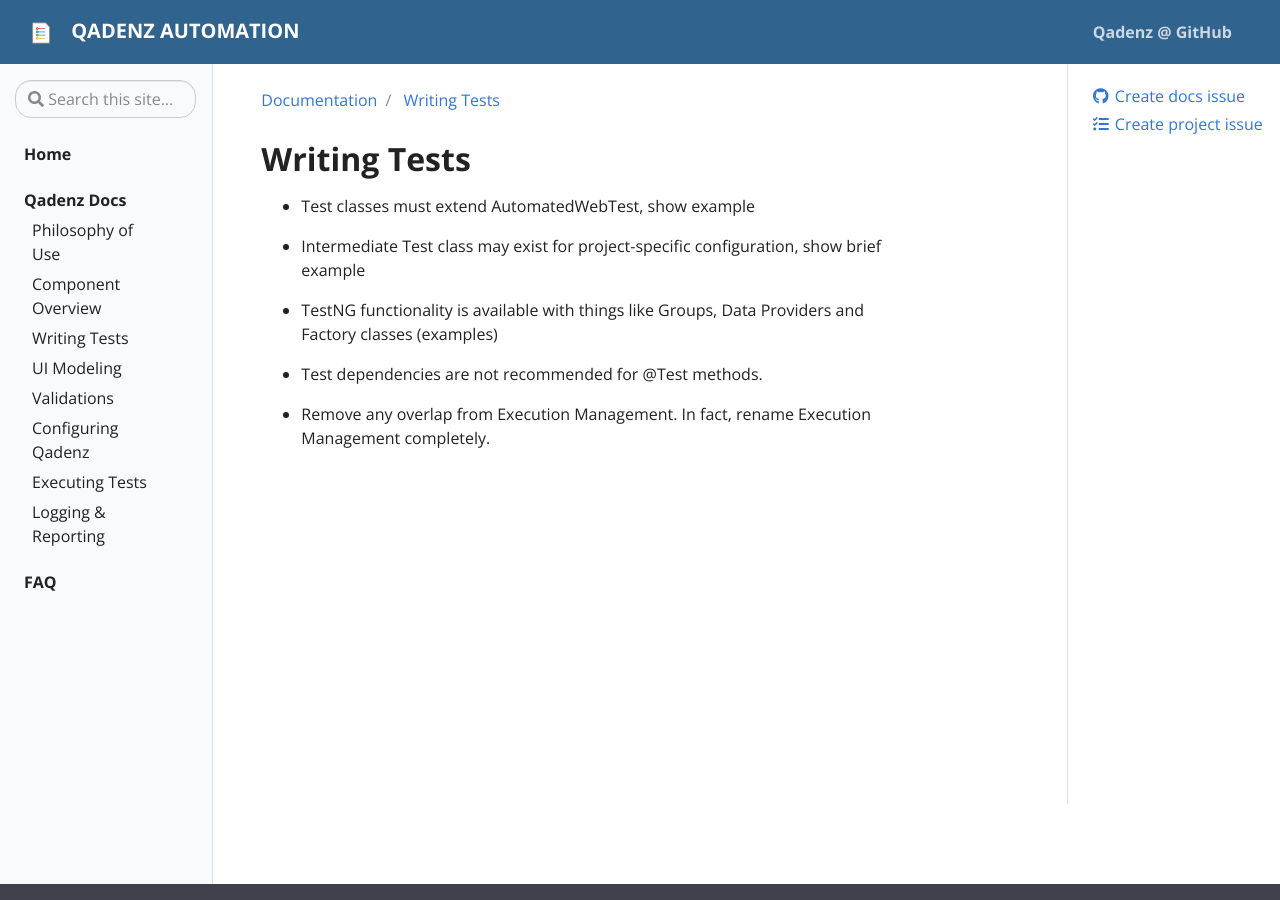
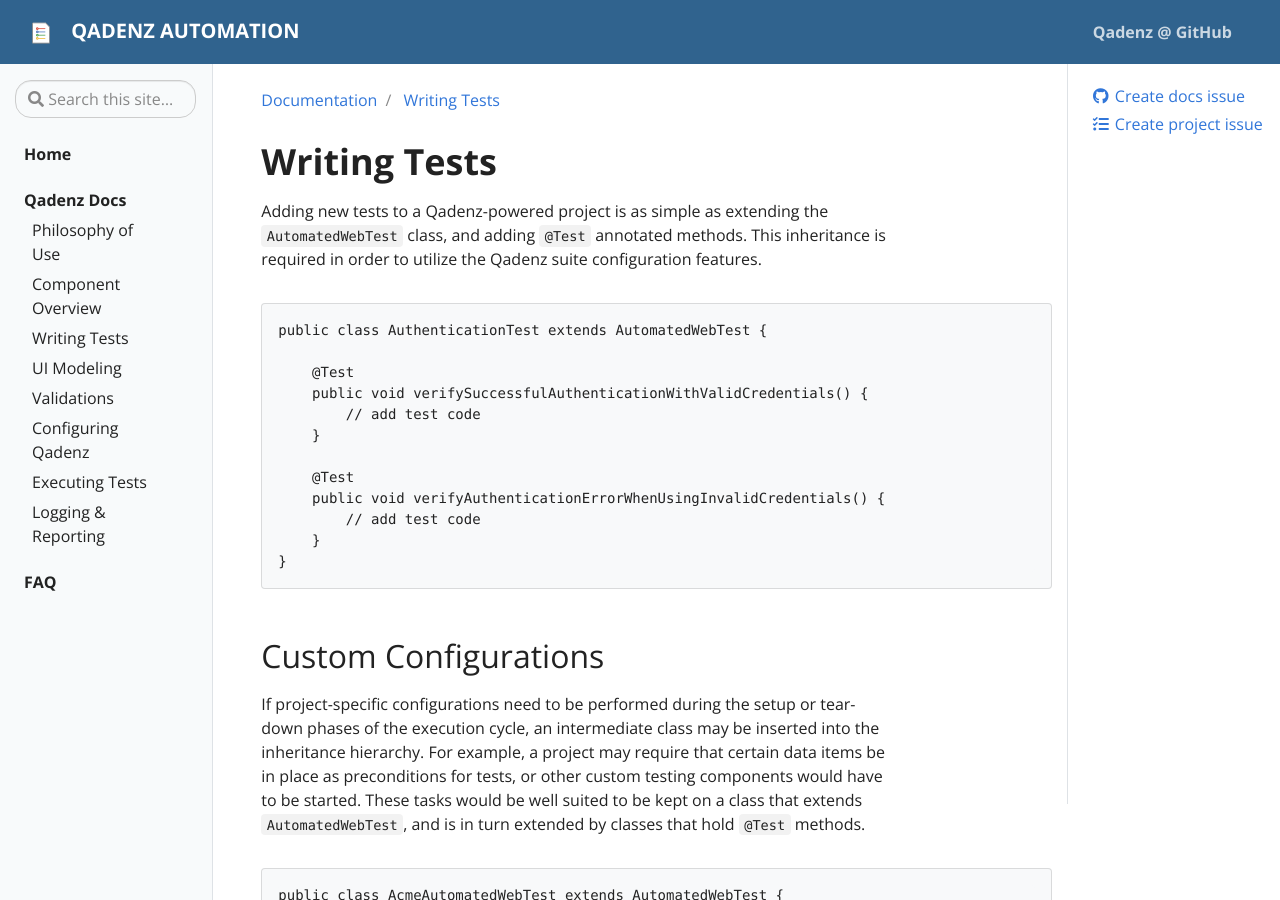
Before and after one commit to qadenz/qadenz.github.io, a Jekyll site: the page built from _docs/writing-tests.md, in a window 1280 px wide and 900 px high. Built offline with Jekyll 4.4.1, drawn with Linux system fonts in a browser that asks for light colours; some of the changed text lies outside the part shown.

Commit message:
Moving content from Components to Writing Tests

````diff
--- a/_docs/writing-tests.md
+++ b/_docs/writing-tests.md
@@ -1,14 +1,49 @@
 ---
 title: Writing Tests
 tags:
-description: WRiting Tests with Qadenz
+description: Writing Tests with Qadenz
 ---
 
-## **Writing Tests**
+# Writing Tests
 
-- Test classes must extend AutomatedWebTest, show example
+Adding new tests to a Qadenz-powered project is as simple as extending the `AutomatedWebTest` class, and adding `@Test` annotated methods. This inheritance is required in order to utilize the Qadenz suite configuration features.
 
-- Intermediate Test class may exist for project-specific configuration, show brief example
+```
+public class AuthenticationTest extends AutomatedWebTest {
+
+    @Test
+    public void verifySuccessfulAuthenticationWithValidCredentials() {
+        // add test code
+    }
+
+    @Test
+    public void verifyAuthenticationErrorWhenUsingInvalidCredentials() {
+        // add test code
+    }
+}
+```
+
+## Custom Configurations
+
+If project-specific configurations need to be performed during the setup or tear-down phases of the execution cycle, an intermediate class may be inserted into the inheritance hierarchy. For example, a project may require that certain data items be in place as preconditions for tests, or other custom testing components would have to be started. These tasks would be well suited to be kept on a class that extends `AutomatedWebTest`, and is in turn extended by classes that hold `@Test` methods.
+
+```
+public class AcmeAutomatedWebTest extends AutomatedWebTest {
+
+    @BeforeSuite
+    public void loadItemData() {
+        // perform setup tasks
+    }
+}
+
+public class ItemInventorySearchTest extends AcmeAutomatedWebTest {
+    // add @Test methods
+}
+```
+
+AutomatedWebTest uses standard [TestNG Annotations](https://testng.org/doc/documentation-main.html#annotations) for configuration steps. As such, any intermediate configuration class that performs custom setup and tear-down tasks can utilize the same annotations to integrate seamlessly into the TestNG suite workflow.
+
+
 
 - TestNG functionality is available with things like Groups, Data Providers and Factory classes (examples)
 
````
Also changed, not shown: _docs/component-overview.md (+0 -33 lines).
